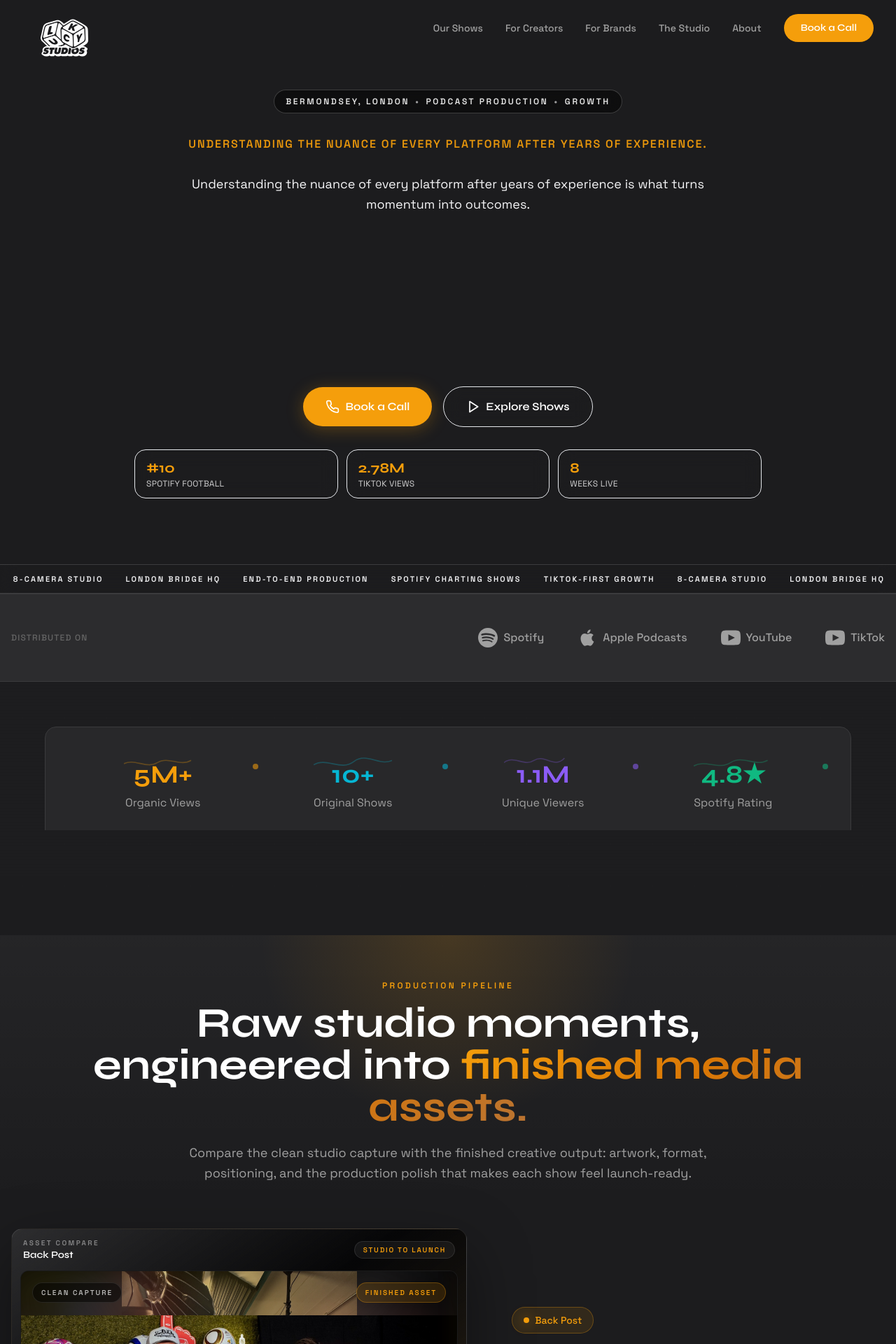
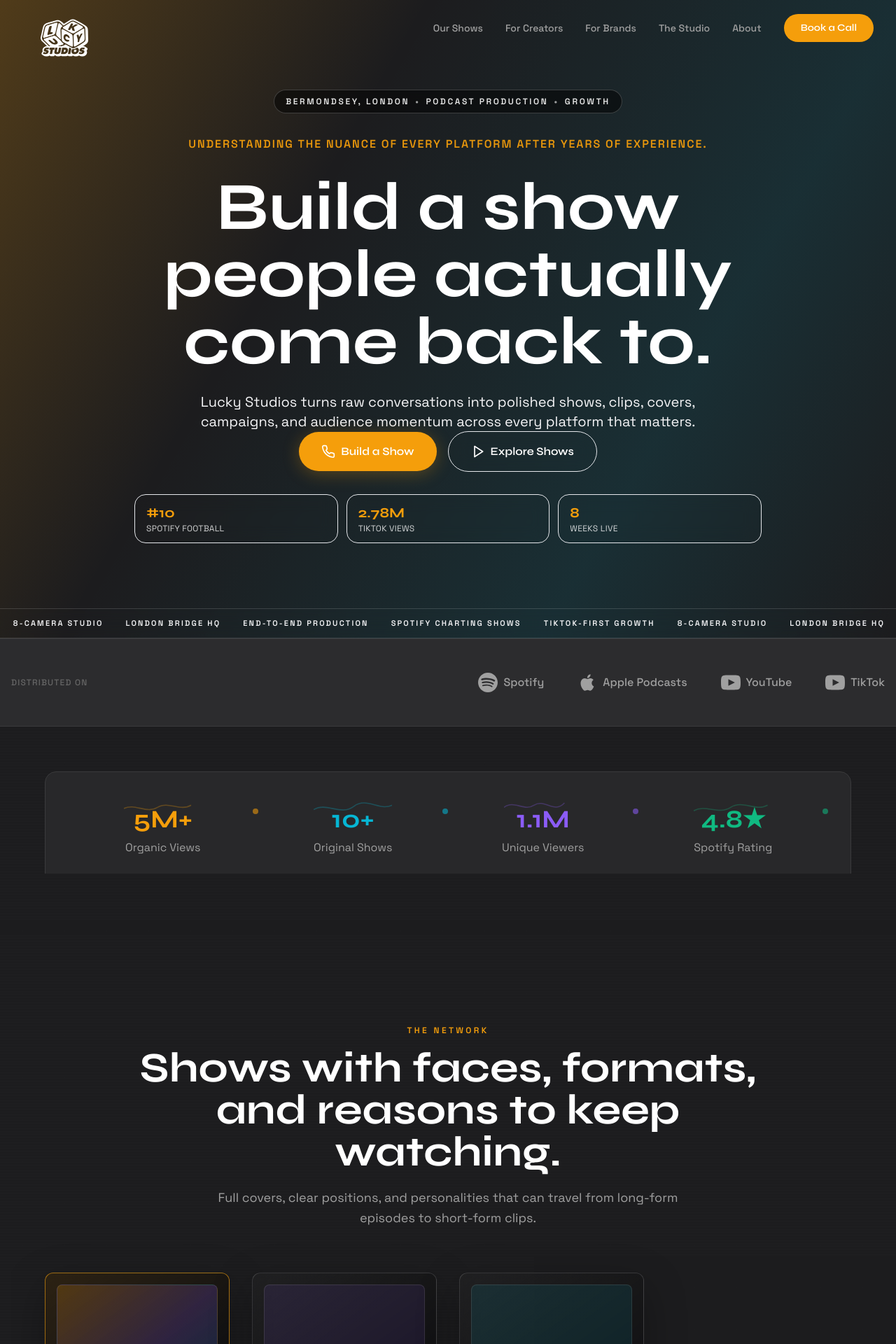
Before and after one commit to curtismorton/lucky-studios, a Next.js app: page / in a window 1280 px wide. Shown: the top 1920 px of the page at 70% size. Built offline with nearby package versions, Linux system fonts and the light colour scheme; no server answers.

Commit message:
Reshape Lucky homepage story

```diff
--- a/app/page-client.tsx
+++ b/app/page-client.tsx
@@ -7,8 +7,8 @@
 import TransformationSection from "@/components/home/TransformationSection";
 import ShowsGrid from "@/components/home/ShowsGrid";
 import StatsBar from "@/components/home/StatsBar";
-import Testimonials from "@/components/home/Testimonials";
 import Pathways from "@/components/home/Pathways";
+import ProductionSystem from "@/components/home/ProductionSystem";
 import type { HomepageContent } from "@/lib/data/homepageContent";
 import type { Show } from "@/lib/data/shows";
 
@@ -29,14 +29,14 @@
       {/* Stats */}
       <StatsBar />
 
-      {/* Raw to Polished Transformation Section */}
-      <TransformationSection content={content.transformation} />
-
       {/* Shows Grid */}
       <ShowsGrid shows={shows} />
 
-      {/* Testimonials */}
-      <Testimonials />
+      {/* Production System */}
+      <ProductionSystem />
+
+      {/* Raw to Polished Transformation Section */}
+      <TransformationSection content={content.transformation} />
 
       {/* Two Paths Section */}
       <Pathways />
@@ -53,20 +53,20 @@
           >
             <div className="absolute inset-0 rounded-3xl bg-gradient-glow opacity-30" />
             <div className="relative z-10">
-              <h2 className="mb-4 font-heading text-3xl font-bold sm:mb-6 sm:text-4xl md:text-5xl">
-                {content.cta.titleLead}{" "}
-                <span className="text-gradient-accent">
-                  {content.cta.titleAccent}
-                </span>
+              <h2 className="mb-4 font-heading text-3xl font-bold text-white sm:mb-6 sm:text-4xl md:text-5xl">
+                Bring the idea.{" "}
+                <span className="text-gradient-accent">We&apos;ll build the show.</span>
               </h2>
               <p className="mb-6 font-body text-base text-text-secondary sm:mb-8 sm:text-lg">
-                {content.cta.subtitle}
+                Walk in with a personality, format, or brand objective. Walk out
+                with a production plan, distribution thinking, and the next
+                assets ready to move.
               </p>
               <Link
                 href={content.cta.buttonHref}
                 className="inline-flex min-h-[44px] items-center justify-center rounded-full bg-gradient-accent px-6 py-3 font-heading text-base font-semibold text-white transition-all duration-300 hover:scale-105 hover:glow-accent touch-manipulation sm:px-10 sm:py-4 sm:text-lg"
               >
-                {content.cta.buttonLabel}
+                Start the Conversation
               </Link>
             </div>
           </motion.div>
--- a/components/home/Hero.tsx
+++ b/components/home/Hero.tsx
@@ -60,7 +60,7 @@
       whileTap={buttonTap}
     >
       <Phone className="h-5 w-5" />
-      <span>Book a Call</span>
+      <span>Build a Show</span>
     </motion.span>
   );
 
@@ -84,11 +84,9 @@
       <div aria-hidden="true" className="absolute inset-0 z-0">
         <div className="absolute inset-0 bg-background" />
         <HeroUnicornBackground />
-        <div className="absolute inset-0 bg-black/36" />
-        <div className="absolute inset-0 bg-gradient-to-r from-violet-500/16 via-transparent to-fuchsia-500/12" />
-        <div className="absolute -left-28 top-1/2 h-[440px] w-[440px] -translate-y-1/2 rounded-full bg-violet-500/26 blur-[140px]" />
-        <div className="absolute -right-28 top-1/2 h-[420px] w-[420px] -translate-y-1/2 rounded-full bg-fuchsia-500/22 blur-[130px]" />
-        <div className="absolute inset-0 bg-gradient-to-b from-black/46 via-black/30 to-background/82" />
+        <div className="absolute inset-0 bg-black/42" />
+        <div className="absolute inset-0 bg-[linear-gradient(120deg,rgba(245,158,11,0.24),transparent_34%,rgba(6,182,212,0.12)_72%,transparent)]" />
+        <div className="absolute inset-0 bg-gradient-to-b from-black/58 via-black/34 to-background/86" />
       </div>
 
       <div className="relative z-10 mx-auto flex min-h-[calc(100vh-12rem)] w-full max-w-6xl flex-col px-4 md:px-8">
@@ -121,14 +119,24 @@
             </AnimatePresence>
           </div>
 
+          <motion.h1
+            initial={false}
+            animate={{ opacity: 1, y: 0 }}
+            transition={{ duration: 0.75, delay: 0.1, ease: "easeOut" }}
+            className="mx-auto mb-6 max-w-5xl font-heading text-5xl font-bold leading-none text-white sm:text-6xl md:text-7xl lg:text-8xl"
+          >
+            Build a show people actually come back to.
+          </motion.h1>
+
           <motion.p
             initial={false}
             animate={{ opacity: 1, y: 0 }}
             transition={{ duration: 0.8, delay: 0.2, ease: "easeOut" }}
-            className="mx-auto max-w-3xl font-body text-lg leading-relaxed text-white/88"
+            className="mx-auto max-w-3xl font-body text-lg leading-relaxed text-white/88 md:text-xl"
           >
-            Understanding the nuance of every platform after years of
-            experience is what turns momentum into outcomes.
+            Lucky Studios turns raw conversations into polished shows, clips,
+            covers, campaigns, and audience momentum across every platform that
+            matters.
           </motion.p>
         </div>
 
--- a/components/home/Pathways.tsx
+++ b/components/home/Pathways.tsx
@@ -19,28 +19,28 @@
 const pathways: Pathway[] = [
   {
     title: "For Creators",
-    description: "Launch and grow your podcast with London's best production team. We handle everything from concept to chart position.",
+    description: "Turn the idea, personality, or audience you already have into a repeatable show format with production around it.",
     href: "/creators",
     icon: User,
     accentColor: "orange",
     features: [
       "Full production in our Bermondsey studio",
-      "Multi-platform distribution",
-      "Growth strategy & analytics",
-      "Brand partnership opportunities",
+      "Format and episode structure",
+      "Clips, covers, and publishing assets",
+      "Audience growth and sponsor readiness",
     ],
   },
   {
     title: "For Brands",
-    description: "Connect with engaged audiences through authentic podcast integrations and sponsorships across our network.",
+    description: "Build media around your category or partner with shows that already have a reason for people to care.",
     href: "/brands",
     icon: Building2,
     accentColor: "purple",
     features: [
-      "Access to 5+ established shows",
-      "Host-read integrations",
-      "Custom branded content",
-      "Cross-platform amplification",
+      "Creator-led branded formats",
+      "Host-read and native integrations",
+      "Production without internal overhead",
+      "Cross-platform campaign assets",
     ],
   },
 ];
@@ -104,7 +104,8 @@
               Who We Work With
             </h2>
             <p className="mx-auto max-w-2xl font-body text-lg text-text-secondary">
-              Whether you&rsquo;re a creator looking to launch your show or a brand seeking podcast partnerships, we&rsquo;ve got you covered.
+              Two routes into the same machine: build your own show, or use the
+              Lucky network to tell a better brand story.
             </p>
           </motion.div>
 
@@ -160,7 +161,7 @@
                           whileHover={{ scale: 1.05 }}
                           whileTap={{ scale: 0.95 }}
                         >
-                          {pathway.title === "For Creators" ? "Learn More" : "Partner With Us"}
+                          {pathway.title === "For Creators" ? "Build a Show" : "Partner With Shows"}
                           <ArrowRight className="h-4 w-4" />
                         </motion.button>
                       </Link>
--- /dev/null
+++ b/components/home/ProductionSystem.tsx
@@ -0,0 +1,88 @@
+"use client";
+
+import { motion } from "framer-motion";
+
+const steps = [
+  {
+    label: "01",
+    title: "Record",
+    copy: "Multi-camera studio sessions built around personality, pace, and usable moments.",
+  },
+  {
+    label: "02",
+    title: "Edit",
+    copy: "Long-form episodes, short-form cutdowns, hooks, captions, and platform-specific versions.",
+  },
+  {
+    label: "03",
+    title: "Package",
+    copy: "Cover art, thumbnails, titles, show notes, and a visual identity people recognise.",
+  },
+  {
+    label: "04",
+    title: "Distribute",
+    copy: "Spotify, YouTube, TikTok, socials, partners, and publishing rhythms handled together.",
+  },
+  {
+    label: "05",
+    title: "Grow",
+    copy: "Analytics, audience feedback, sponsor readiness, and the next format decision.",
+  },
+];
+
+export default function ProductionSystem() {
+  return (
+    <section className="relative overflow-hidden px-4 py-24 md:py-32">
+      <div className="pointer-events-none absolute inset-0 bg-[linear-gradient(180deg,transparent,rgba(245,158,11,0.08),transparent)]" />
+      <div className="relative mx-auto max-w-7xl">
+        <motion.div
+          initial={{ opacity: 0, y: 20 }}
+          whileInView={{ opacity: 1, y: 0 }}
+          viewport={{ once: true }}
+          transition={{ duration: 0.6 }}
+          className="mb-12 grid gap-6 md:grid-cols-[0.9fr_1.1fr] md:items-end"
+        >
+          <div>
+            <p className="mb-4 font-body text-xs font-semibold uppercase tracking-[0.28em] text-accent-orange">
+              The Lucky System
+            </p>
+            <h2 className="font-heading text-4xl font-bold leading-tight text-white md:text-6xl">
+              One studio. One pipeline. Every asset a show needs.
+            </h2>
+          </div>
+          <p className="font-body text-lg leading-relaxed text-text-secondary">
+            The site should make the offer obvious: Lucky is not just a room
+            with microphones. It is the production, packaging, publishing, and
+            growth engine around the show.
+          </p>
+        </motion.div>
+
+        <div className="grid gap-3 md:grid-cols-5">
+          {steps.map((step, index) => (
+            <motion.div
+              key={step.title}
+              initial={{ opacity: 0, y: 24 }}
+              whileInView={{ opacity: 1, y: 0 }}
+              viewport={{ once: true }}
+              transition={{ duration: 0.5, delay: index * 0.06 }}
+              className="group relative overflow-hidden rounded-xl border border-white/10 bg-[linear-gradient(145deg,rgba(255,255,255,0.08),rgba(18,18,20,0.92))] p-5 shadow-[0_18px_55px_rgba(0,0,0,0.28)] transition-colors hover:border-accent-orange/45"
+            >
+              <div className="mb-12 flex items-center justify-between">
+                <span className="font-heading text-sm font-semibold text-accent-orange">
+                  {step.label}
+                </span>
+                <span className="h-px w-10 bg-white/20 transition-colors group-hover:bg-accent-orange/70" />
+              </div>
+              <h3 className="mb-3 font-heading text-2xl font-bold text-white">
+                {step.title}
+              </h3>
+              <p className="font-body text-sm leading-relaxed text-text-secondary">
+                {step.copy}
+              </p>
+            </motion.div>
+          ))}
+        </div>
+      </div>
+    </section>
+  );
+}
--- a/components/home/ShowsGrid.tsx
+++ b/components/home/ShowsGrid.tsx
@@ -34,7 +34,6 @@
       show.slug === "back-post" ||
       show.slug === "abby-boom"
   );
-  const comingSoonShow = shows.find((show) => show.slug === "coming-soon");
 
   return (
     <section ref={ref} className="relative overflow-hidden px-4 py-24 md:py-32">
@@ -48,15 +47,23 @@
       />
       <motion.div style={{ clipPath }} className="relative">
         <div className="mx-auto max-w-6xl">
-          <motion.h2
+          <motion.div
             initial={{ opacity: 0, y: 20 }}
             animate={isInView ? { opacity: 1, y: 0 } : {}}
             transition={{ duration: 0.6 }}
-            className="mb-12 text-center font-heading text-3xl font-bold sm:mb-16 sm:text-4xl md:text-5xl"
+            className="mb-12 text-center sm:mb-16"
           >
-            Our{" "}
-            <span className="text-gradient-accent">Shows</span>
-          </motion.h2>
+            <p className="mb-4 font-body text-xs font-semibold uppercase tracking-[0.28em] text-accent-orange">
+              The Network
+            </p>
+            <h2 className="mx-auto max-w-4xl font-heading text-3xl font-bold leading-tight text-white sm:text-4xl md:text-6xl">
+              Shows with faces, formats, and reasons to keep watching.
+            </h2>
+            <p className="mx-auto mt-5 max-w-2xl font-body text-lg leading-relaxed text-text-secondary">
+              Full covers, clear positions, and personalities that can travel
+              from long-form episodes to short-form clips.
+            </p>
+          </motion.div>
 
           <div className="mb-12 grid grid-cols-1 gap-6 sm:grid-cols-2 sm:gap-8 lg:grid-cols-4">
             {featuredShows.map((show, index) => (
@@ -68,17 +75,6 @@
                 spotifyShow={show.spotifyShowId ? showsById[show.spotifyShowId] : null}
               />
             ))}
-            {comingSoonShow && (
-              <ShowCard
-                show={comingSoonShow}
-                index={featuredShows.length}
-                spotifyShow={
-                  comingSoonShow.spotifyShowId
-                    ? showsById[comingSoonShow.spotifyShowId]
-                    : null
-                }
-              />
-            )}
           </div>
 
           <motion.div
@@ -93,7 +89,7 @@
                 whileHover={buttonHover}
                 whileTap={buttonTap}
               >
-                View All Shows
+                See the Network
                 <ArrowRight className="h-5 w-5 transition-transform duration-300 group-hover:translate-x-1" />
               </motion.button>
             </Link>
```
